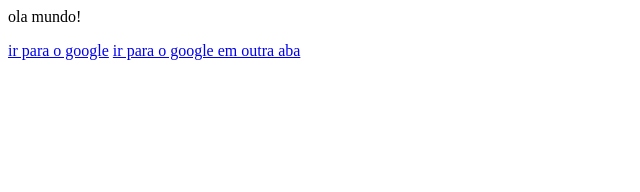
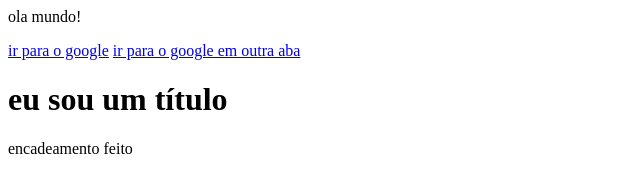
Before and after one commit to Lucasslkjjj/Front-end, a plain HTML site: page index.html in a window 1280 px wide. Shown: the whole page, without its empty margins (0-640 px from the left). Drawn offline with Linux system fonts and the light colour scheme.

Commit message:
Atualizar o index.html
isto é a versão final, enquanto o primeiro site é o teste

```diff
--- a/index.html
+++ b/index.html
@@ -1,3 +1,7 @@
 <p>ola mundo!</p>
 <a href = "https://www.google.com">ir para o google</a>
 <a href = "https://www.google.com" target = "_blank">ir para o google em outra aba</a>
+<div>
+<h1> eu sou um título </h1>
+<p> encadeamento feito </p>
+</div>
```
